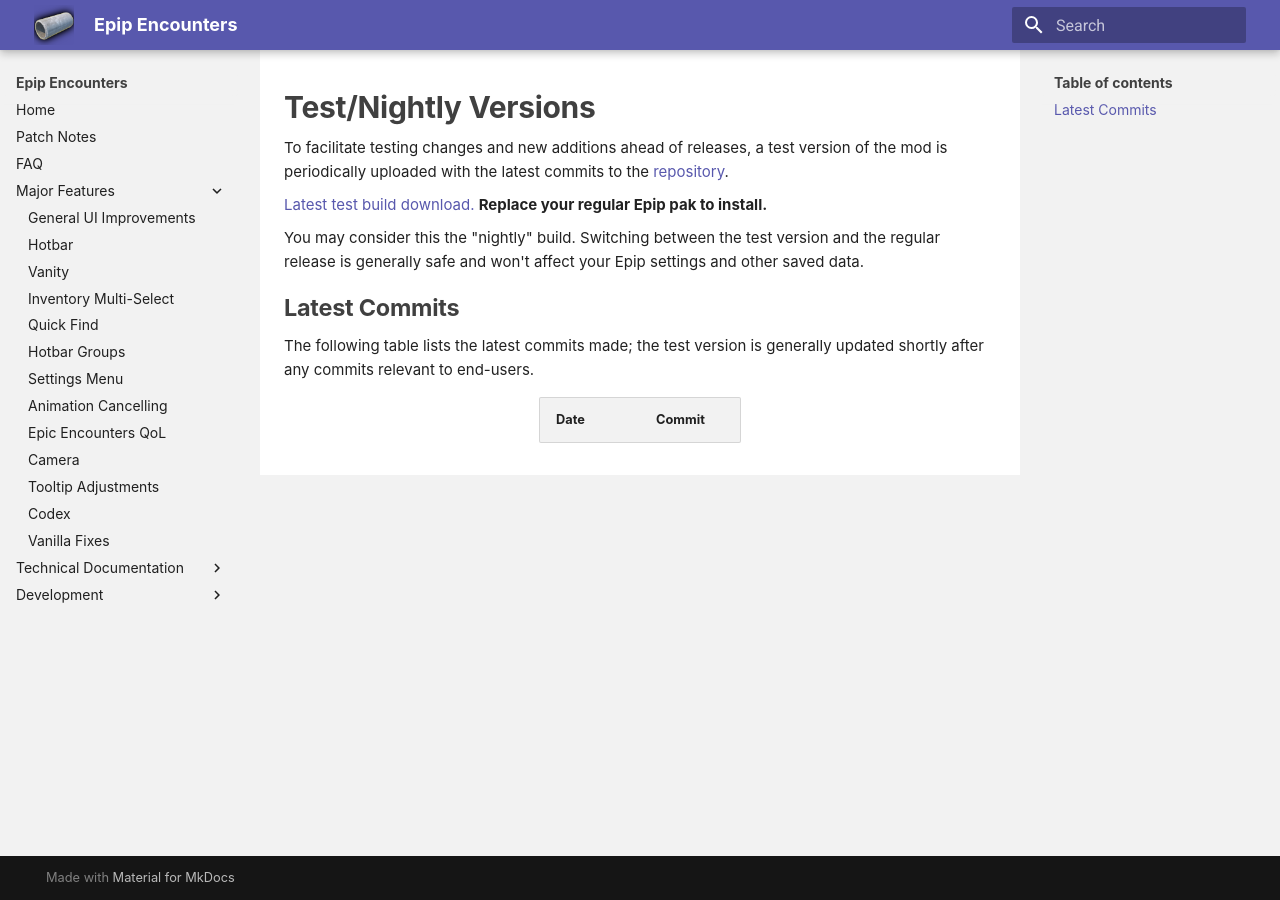
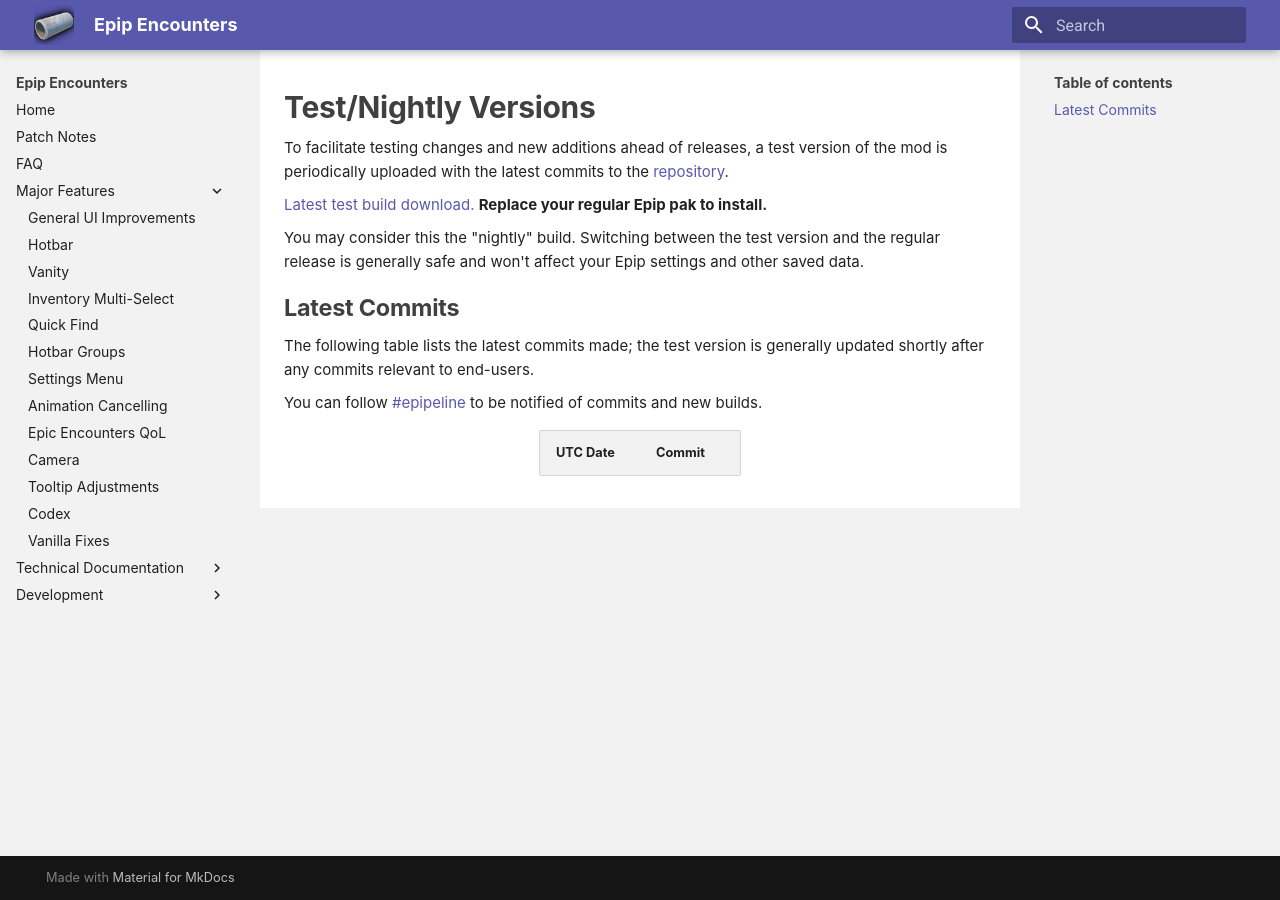
Before and after one commit to PinewoodPip/epip, an MkDocs documentation site: the page built from docs/nightly.md, in a window 1280 px wide. Built offline with MkDocs 1.6.1 and Material for MkDocs 9.7.7, drawn with Linux system fonts in a browser that asks for light colours.

Commit message:
Clarify commit timezone in nightly build page, add epipeline link

```diff
--- a/docs/nightly.md
+++ b/docs/nightly.md
@@ -31,6 +31,8 @@ You may consider this the "nightly" build. Switching between the test version an
 ## Latest Commits
 The following table lists the latest commits made; the test version is generally updated shortly after any commits relevant to end-users.
 
+You can follow [#epipeline](https://discord.com/channels/607369048929468456/1109024195528118282/1156471924675858443) to be notified of commits and new builds.
+
 <table id="#commitsTable">
-  <tr><th>Date</th><th>Commit</th></tr>
+  <tr><th>UTC Date</th><th>Commit</th></tr>
 </table>
```
